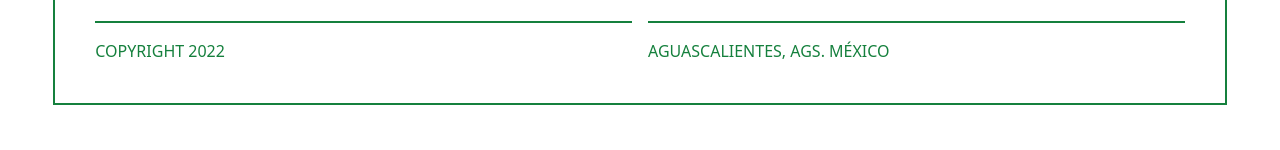
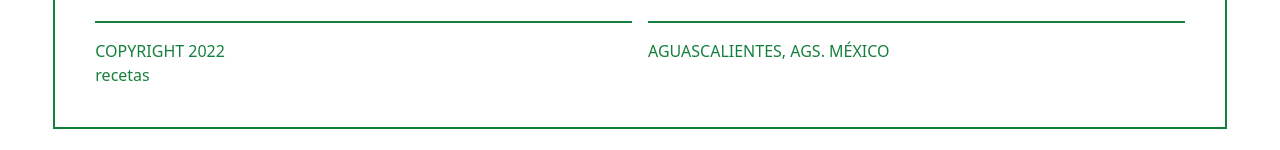
Before and after one commit to tiburonmartillo/tailwindcss, a plain HTML site: page index.html in a window 1280 px wide. Shown: the part 1527-1677 px from the top of the page. Before the commit the page ends 1656 px from the top, so only its background shows below. Drawn offline with nearby package versions, Linux system fonts and the light colour scheme.

Commit message:
fotos recetas

```diff
--- a/index.html
+++ b/index.html
@@ -54,6 +54,7 @@
     <p class="border-t-2 border-green-700 pt-4 font-thin">copyright 2022</p>
     <p class="border-t-2 border-green-700 pt-4 font-thin">Aguascalientes, Ags. México</p>
   </footer>
+<a href="recetas.html">recetas</a>
 </div>
 </body>
 </html>
```
